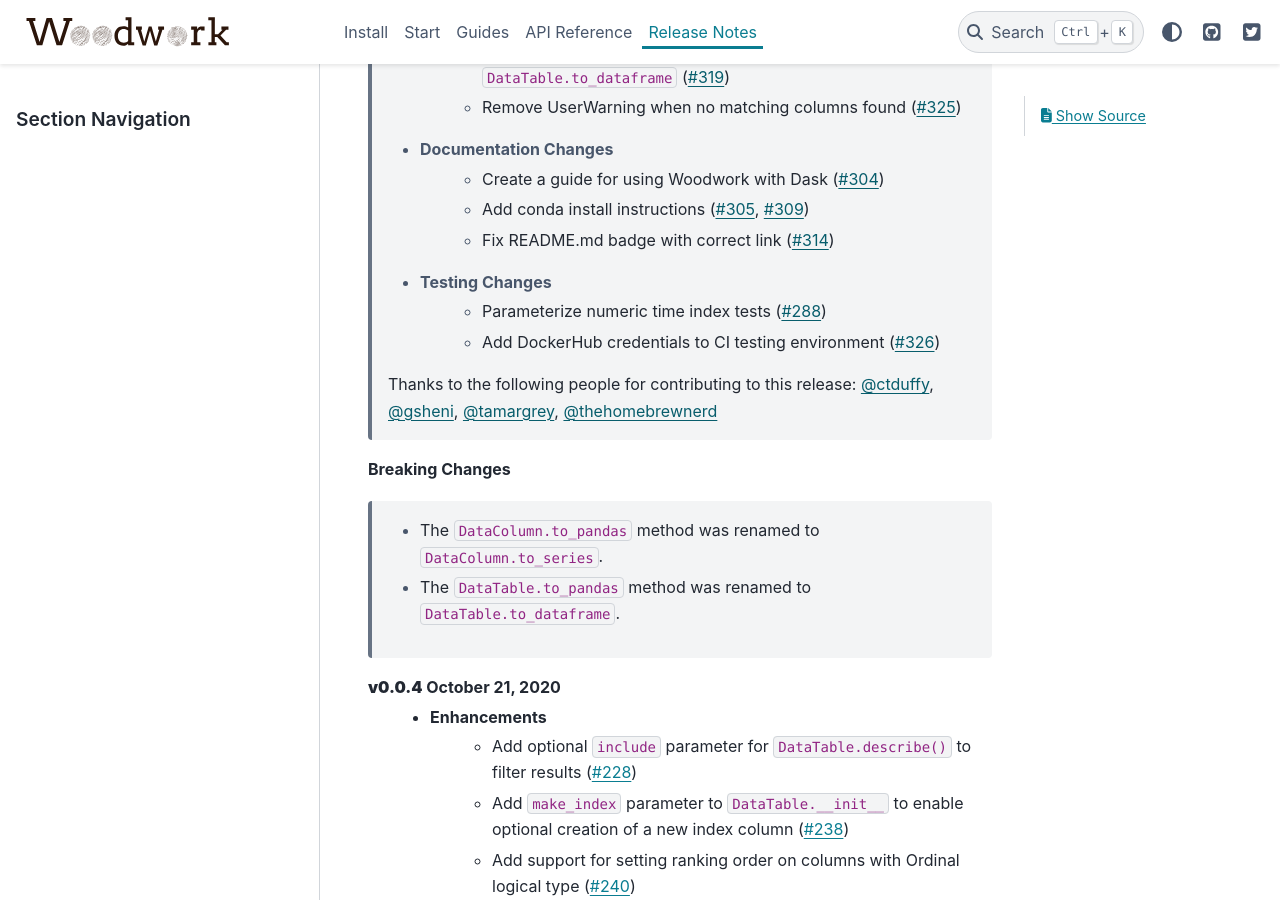
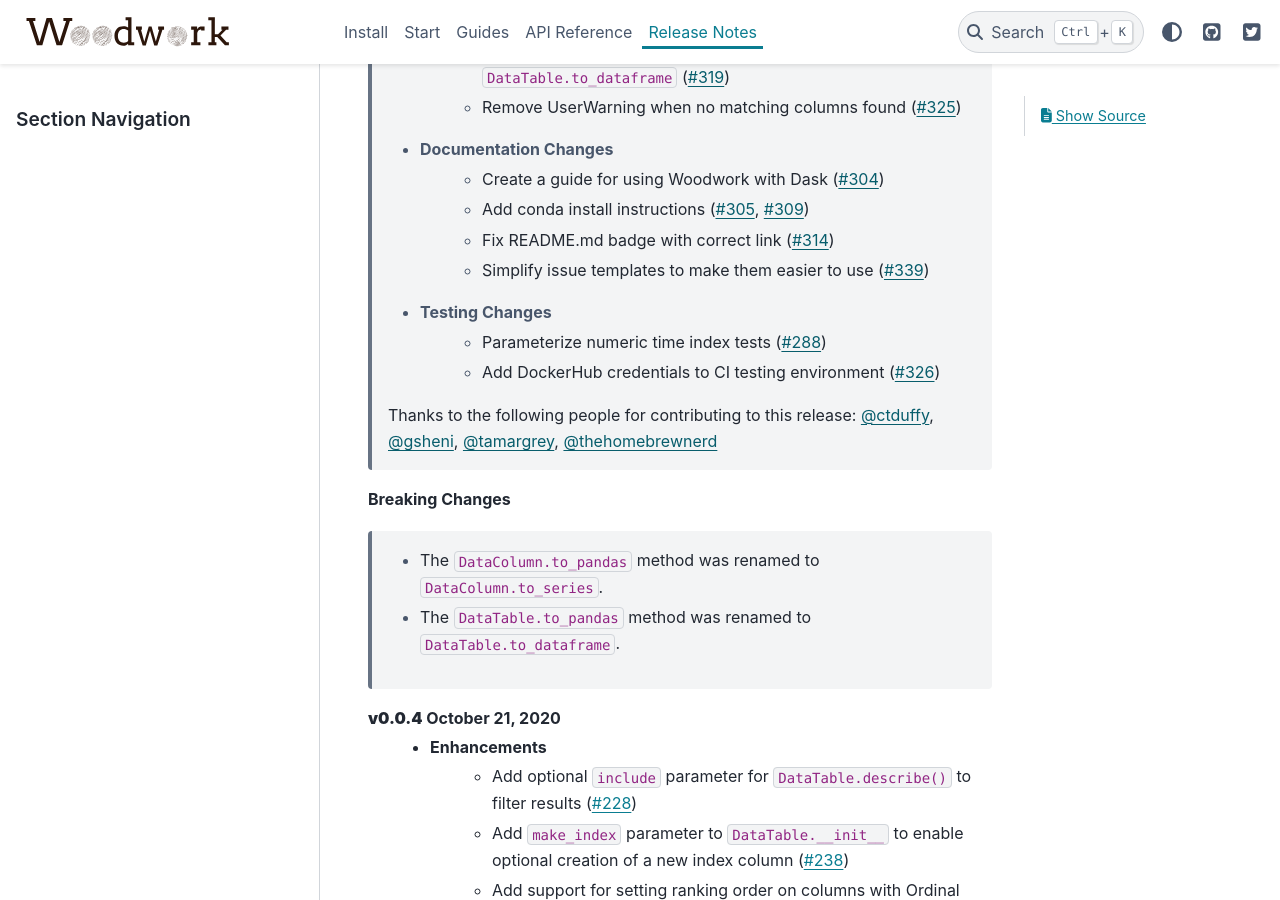
Before and after one commit to alteryx/woodwork, a Sphinx documentation site: the page built from docs/source/release_notes.rst, in a window 1280 px wide and 900 px high, scrolled down 766 px. Built offline with Sphinx 7.4.7 and the PyData theme 0.15.4, drawn with Linux system fonts in a browser that asks for light colours; comment, search, counter and statistics services are not loaded.

Commit message:
Update release_notes.rst

```diff
--- a/docs/source/release_notes.rst
+++ b/docs/source/release_notes.rst
@@ -22,6 +22,7 @@ Release Notes
         * Create a guide for using Woodwork with Dask (:pr:`304`)
         * Add conda install instructions (:pr:`305`, :pr:`309`)
         * Fix README.md badge with correct link (:pr:`314`)
+        * Simplify issue templates to make them easier to use (:pr:`339`)
     * Testing Changes
         * Parameterize numeric time index tests (:pr:`288`)
         * Add DockerHub credentials to CI testing environment (:pr:`326`)
```
